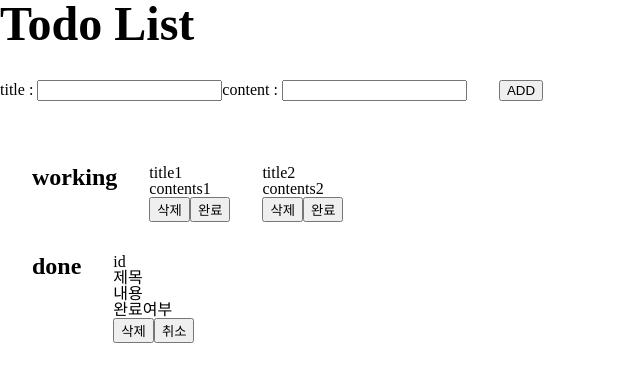
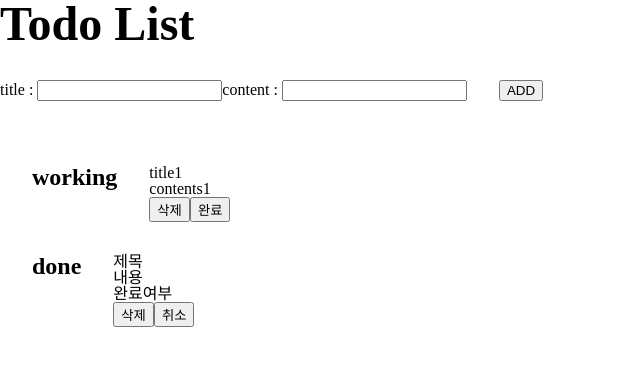
Before and after one commit to dancinncoder/todolist-typescript, a React (Create React App) app: page / in a window 1280 px wide. Shown: the top 382 px of the page, without its empty margins (0-640 px from the left). Built offline with nearby package versions, Linux system fonts and the light colour scheme.

Commit message:
[ADD] distinguish todo and done list

```diff
--- a/src/App.tsx
+++ b/src/App.tsx
@@ -49,7 +49,11 @@ function App() {
       <StDisplay>
         <StTodoContainer>
           <h1>working</h1>
-          {todos.map((todo: Todo) => {
+          {todos
+            .filter((todo: Todo) => {
+              return todo.isDone === false;
+            })
+            .map((todo: Todo) => {
               return (
                 <div key={todo.id}>
                   <h2>{todo.title}</h2>
@@ -63,14 +67,21 @@ function App() {
         </StTodoContainer>
         <StTodoContainer>
           <h1>done</h1>
-          <div>
-            <p>id</p>
+          {todos
+            .filter((todo: Todo) => {
+              return todo.isDone === true;
+            })
+            .map((todo: Todo) => {
+              return (
+                <div key={todo.id}>
                   <h2>제목</h2>
                   <p>내용</p>
                   <p>완료여부</p>
                   <button>삭제</button>
                   <button>취소</button>
                 </div>
+              );
+            })}
         </StTodoContainer>
       </StDisplay>
     </StOuterFrame>
```
Lines whose indentation alone changed are shown as unchanged.
